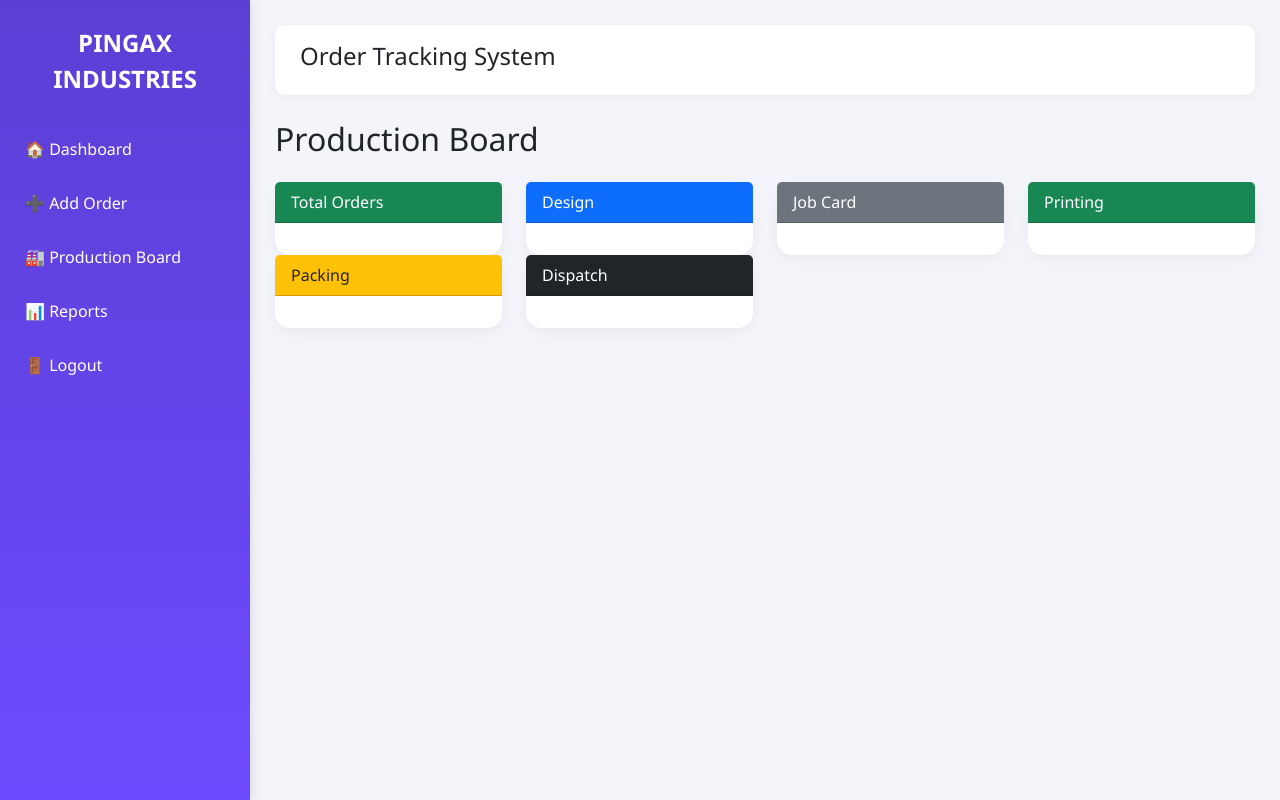
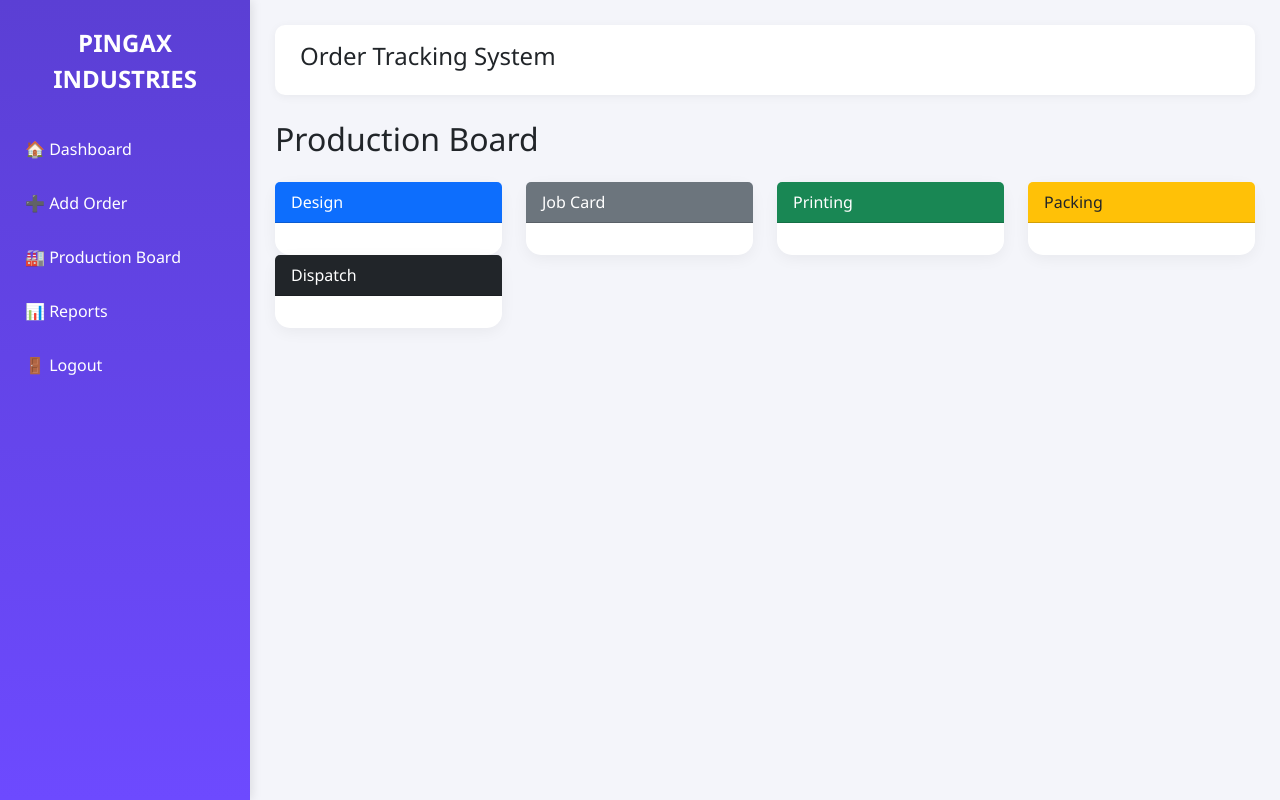
Before and after one commit to PRINTORPACK/order-tracking-system, a Flask app: page /production-board in a window 1280 px wide. Run offline with Flask 3, Linux system fonts and the light colour scheme; the visitor is signed in with stand-in values (Sample User, id 1); data that the repository does not hold is empty.

Commit message:
Fixed production board

```diff
--- a/templates/production_board.html
+++ b/templates/production_board.html
@@ -7,54 +7,6 @@ Production Board
 </h2>
 
 <div class="row">
-
-<div class="col-md-3">
-
-<div class="card dashboard-card">
-
-<div class="card-header bg-success text-white">
-
-Total Orders
-
-</div>
-
-<div class="card-body">
-
-{% for order in total_orders %}
-
-<div class="card order-card">
-
-<div class="card-body">
-
-<b>{{ order.order_no }}</b>
-
-<br>
-
-{{ order.client_name }}
-
-<br><br>
-
-<a
-href="/order/{{order.id}}"
-class="btn btn-sm btn-success">
-
-Open
-
-</a>
-
-</div>
-
-</div>
-
-{% endfor %}
-
-</div>
-
-</div>
-
-</div>
-
-<br><br>
 
 <div class="col-md-3">
 
```
